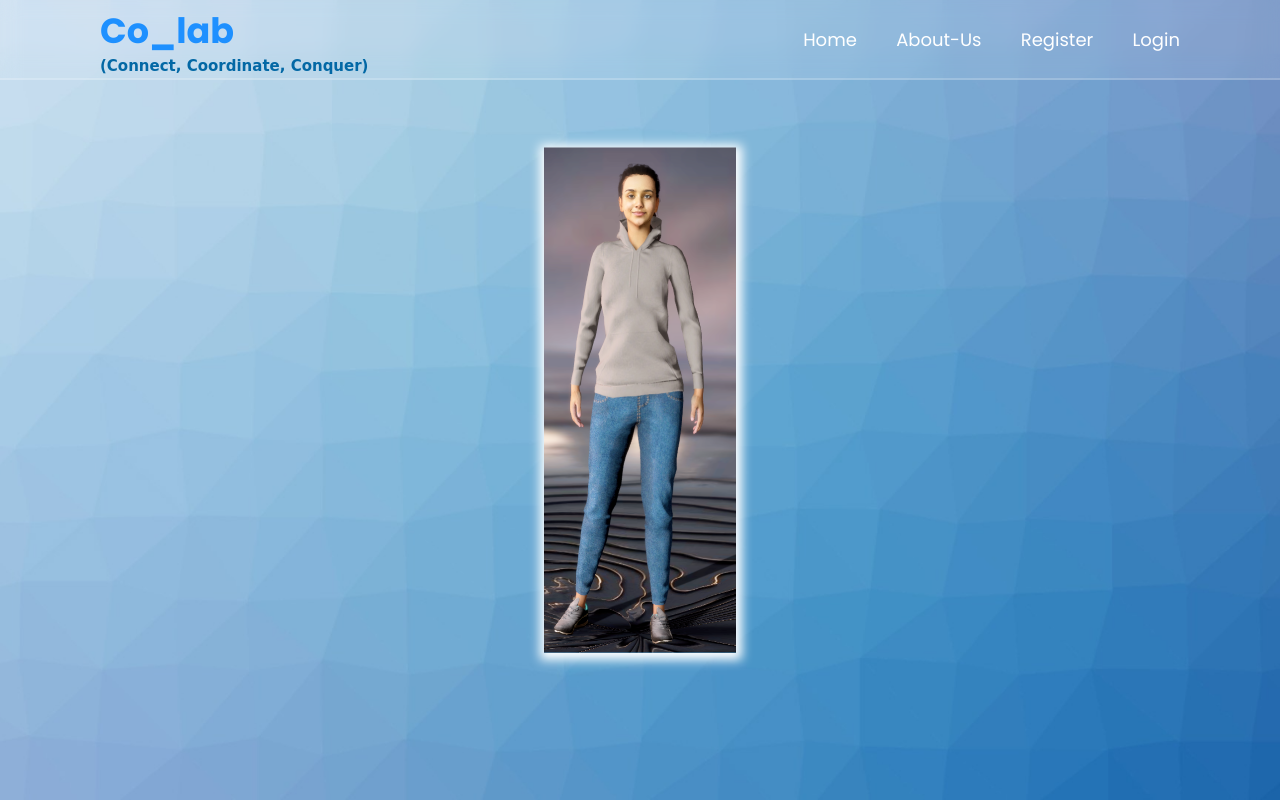
After one commit to Aayushstha001/After_First, a Django app: page /about_us/ in a window 1280 px wide. The commit adds this page. Run offline with Django 5.2, Linux system fonts and the light colour scheme.

Commit message:
add 3d model

```diff
--- /dev/null
+++ b/Co_lab/main/templates/main/about_us.html
@@ -0,0 +1,6 @@
+{% extends 'main.html' %}
+{% load static %}
+
+{% block content %}
+    <div class="slider"></div>
+{% endblock content %}
--- a/Co_lab/main/urls.py
+++ b/Co_lab/main/urls.py
@@ -3,6 +3,7 @@ from . import views
 
 urlpatterns = [
     path('', views.home, name="home"),
+    path('about_us/', views.about, name="about"),
     path('login/', views.login_user, name="login"),
     path('register/', views.register_user, name="register"),
     path('logout/', views.logout_user, name="logout"),
--- a/Co_lab/main/views.py
+++ b/Co_lab/main/views.py
@@ -7,6 +7,9 @@ from .models import *
 
 def home(request):
     return render(request, 'main/home.html', {})
+
+def about(request):
+    return render(request, 'main/about_us.html', {})
 
 def register_user(request):
     form = UserForm()
--- a/Co_lab/static/styles/styles.css
+++ b/Co_lab/static/styles/styles.css
@@ -43,8 +43,6 @@ body {
     font-family: cursive;
     font-size: 15px;
     text-decoration: none;
-    font-weight: 700;
-    font-weight: bold;
     cursor: default;
 }
 
@@ -59,3 +57,31 @@ body {
 .navbar a:hover {
     color: #f00;
 }
+
+.slider {
+    width: 15%;
+    height: 505px;
+    position: absolute;
+    left: 50%;
+    top: 50%;
+    transform: translate(-50%, -50%);
+    background-image: url('images/prasanna1.png');
+    background-size: 100% 100%;
+    box-shadow: 1px 2px 10px 5px white;
+    animation: sliders 8s infinite steps(1);
+}
+
+@keyframes sliders{
+    0%{
+        background-image: url('images/prasanna1.png');
+    }
+    25%{
+        background-image: url('images/prasanna2.png');
+    }
+    50%{
+        background-image: url('images/prasanna3.png');
+    }
+    75%{
+        background-image: url('images/prasanna4.png');
+    }
+}
```
Also changed, not shown: Co_lab/db.sqlite3, Co_lab/media/company/itsaayush.jpg (deleted), Co_lab/media/employee/itsaayush.jpg (deleted), Co_lab/media/employee/itsaayush_VhVDGMH.jpg (deleted), Co_lab/static/styles/images/aayush1.png (added), Co_lab/static/styles/images/aayush2.png (added), Co_lab/static/styles/images/aayush3.png (added), Co_lab/static/styles/images/aayush4.png (added), Co_lab/static/styles/images/prasanna1.png (added), Co_lab/static/styles/images/prasanna2.png (added), Co_lab/static/styles/images/prasanna3.png (added), Co_lab/static/styles/images/prasanna4.png (added).
